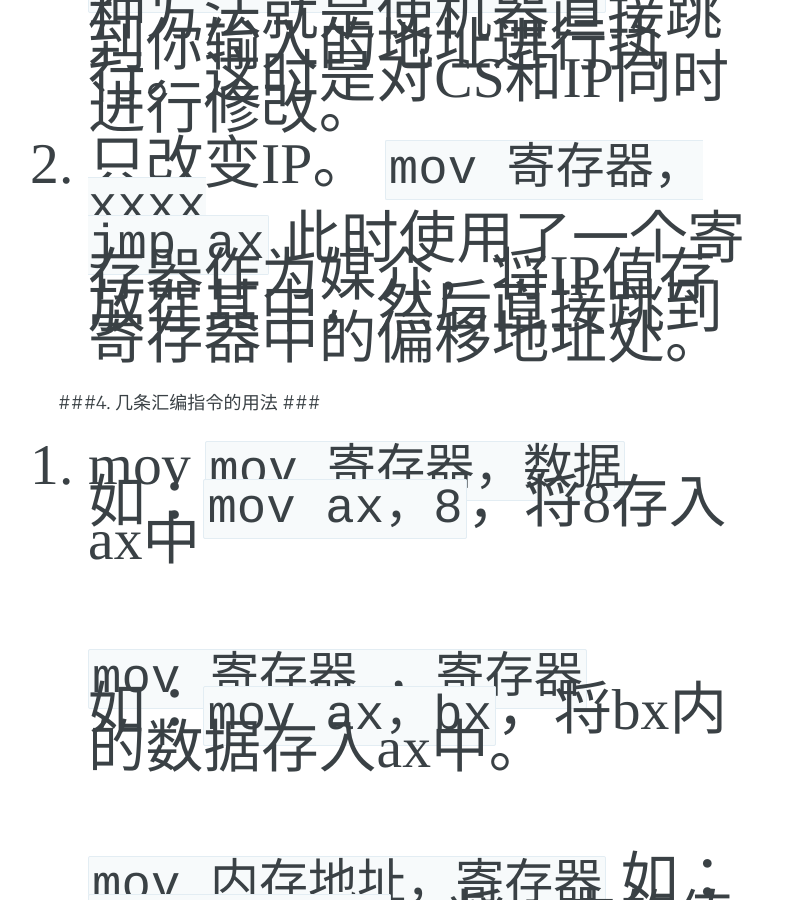
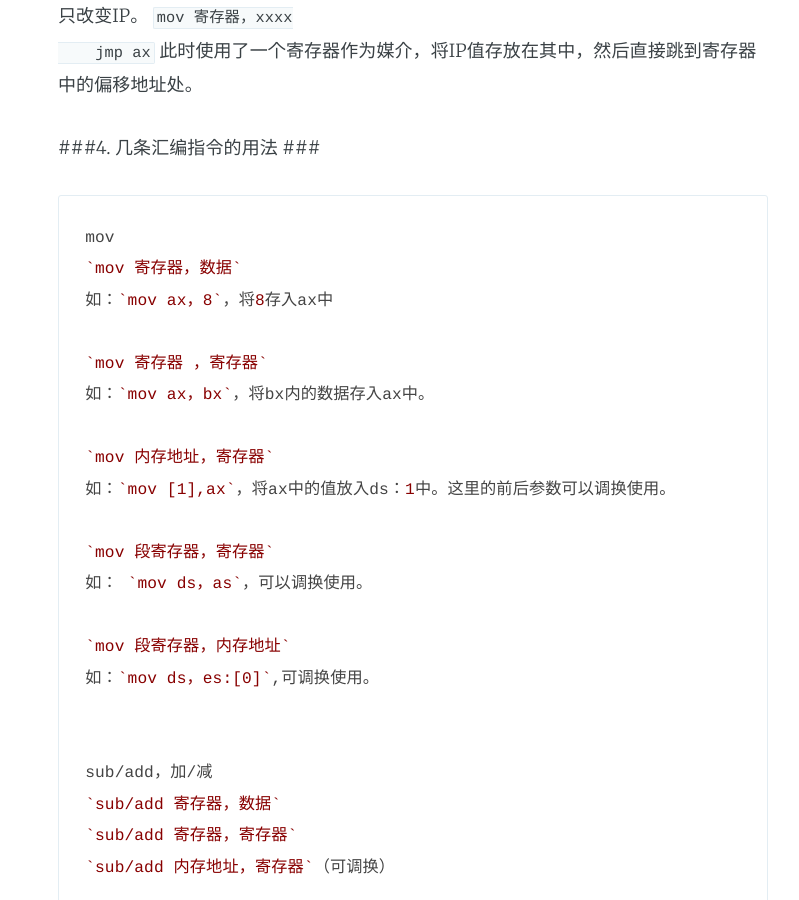
Before and after one commit to Irony-F/Irony-F.github.io, a Jekyll site: the page built from _posts/2017-08-08-学习笔记之汇编语言.md, in a window 1280 px wide and 900 px high, scrolled down 3462 px. Shown: the whole window, without its empty margins (227-1026 px from the left). Built offline with Jekyll 4.4.1, drawn with Linux system fonts in a browser that asks for light colours; nearby versions of some CDN libraries; some web fonts are replaced; comment, search, counter and statistics services are not loaded; some of the changed lines change nothing that is shown; some of the changed text lies outside the part shown.

Commit message:
Update 2017-08-08-学习笔记之汇编语言.md

```diff
--- a/_posts/2017-08-08-学习笔记之汇编语言.md
+++ b/_posts/2017-08-08-学习笔记之汇编语言.md
@@ -1,12 +1,11 @@
 ---
 layout: post
-cover: Truth
-title:  学习笔记之汇编语言
-date:   2017-08-08 11:18:00
-tags: Truth
+cover: 'assets/images/cover14.jpg'
+title: 学习笔记之汇编语言
+date:   2017-08-08-10:18:00
+tags: Changing
 subclass: 'post tag-fiction'
 categories: 'Irony-F'
-cover: 'assets/images/cover14.jpg'
 navigation: True
 logo: 'assets/images/ghost.png'
 ---
@@ -14,7 +13,6 @@
 
 
 
----
 
 ----------
 这次学习的是《汇编语言（第三版）》（王爽著，清华大学出版社）。如图：
@@ -22,6 +20,7 @@
 ![汇编语言第三版][1]
 
 这是本非常非常经典的汇编书籍。本来上个学期就应该看完的，然而并没有=-=。利用暑假的机会好好补一补吧。人不努力和咸鱼有什么区别，何况你还是只皮糙肉厚的咸鱼。
+
 
 ![我才是最强的咸鱼][2]
 ----------
@@ -42,11 +41,12 @@
 于是换算关系如下：
 
 
->
- - 1 KB = 1024 B
- - 1 MB = 1024 KB
- - 1 GB = 1024 MB
- - 1 T = 1024 GB
+
+
+- 1 KB = 1024 B
+- 1 MB = 1024 KB
+- 1 GB = 1024 MB
+- 1 T = 1024 GB
 
 
 
@@ -65,7 +65,7 @@
 
 8086的物理地址是用两个十六位二进制数来共同表示的，二十位二进制数。用一个基础地址和一个相对地址相加得到。
 > 8086CPU的物理地址=段地址*16+偏移地址
-这里的段地址在寄存器CS中，偏移地址在IP中。一般在表示时用CS：IP的格式。如：10000H：0023H，这里的段地址就是10000H，偏移地址为0023H。
+> 这里的段地址在寄存器CS中，偏移地址在IP中。一般在表示时用CS：IP的格式。如：10000H：0023H，这里的段地址就是10000H，偏移地址为0023H。
 
 由此公式可知，段地址都是16的倍数，一个段的最大长度为64KB，而偏移地址则代表了CUP的寻址能力。
 
@@ -77,16 +77,17 @@
 
 在汇编语言中，改变CS，IP有两种方法。
 
- 1. `jmp 段地址：偏移地址`。
+  `jmp 段地址：偏移地址`。
     这种方法就是使机器直接跳到你输入的地址进行执行。这时是对CS和IP同时进行修改。
- 2. 只改变IP。
+
+  只改变IP。
     `mov 寄存器，xxxx
     jmp ax`
     此时使用了一个寄存器作为媒介，将IP值存放在其中，然后直接跳到寄存器中的偏移地址处。
 
 ###4. 几条汇编指令的用法 ###
 
- 1. mov
+	mov
     `mov 寄存器，数据`
     如：`mov ax，8`，将8存入ax中
 
@@ -101,7 +102,9 @@
 
     `mov 段寄存器，内存地址`
     如：`mov ds，es:[0]`,可调换使用。
- 2. sub/add，加/减
+
+
+	sub/add，加/减
     `sub/add 寄存器，数据`
     `sub/add 寄存器，寄存器`
     `sub/add 内存地址，寄存器`（可调换）
@@ -133,5 +136,5 @@
     code ends
     end
 
-  [1]: https://timgsa.baidu.com/timg?image&quality=80&size=b9999_10000&sec=1502124223339&di=603d232436155a62d5303d400a4391c9&imgtype=jpg&src=http://img1.imgtn.bdimg.com/it/u=1037854266,1151790611&fm=214&gp=0.jpg
-  [2]: https://timgsa.baidu.com/timg?image&quality=80&size=b9999_10000&sec=1502124011757&di=a67d70d1bdbaa51ea1daef857585804d&imgtype=0&src=http://i0.hdslb.com/bfs/face/ccb0f28f2420cc3a2b4e88b5895a73e864ad550c.jpg
+[1]: https://timgsa.baidu.com/timg?image&amp;quality=80&amp;size=b9999_10000&amp;sec=1502124223339&amp;di=603d232436155a62d5303d400a4391c9&amp;imgtype=jpg&amp;src=http://img1.imgtn.bdimg.com/it/u=1037854266,1151790611&amp;fm=214&amp;gp=0.jpg
+[2]: https://timgsa.baidu.com/timg?image&amp;quality=80&amp;size=b9999_10000&amp;sec=1502124011757&amp;di=a67d70d1bdbaa51ea1daef857585804d&amp;imgtype=0&amp;src=http://i0.hdslb.com/bfs/face/ccb0f28f2420cc3a2b4e88b5895a73e864ad550c.jpg
```
